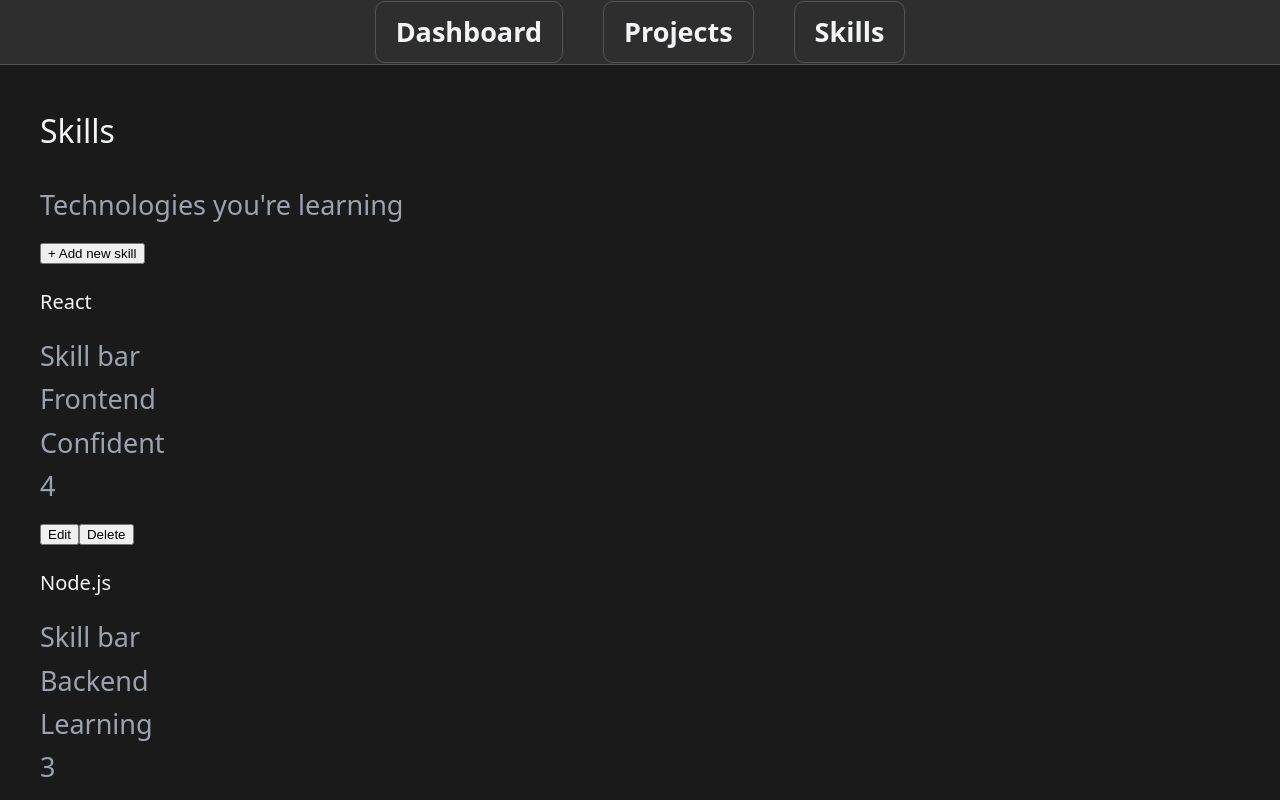
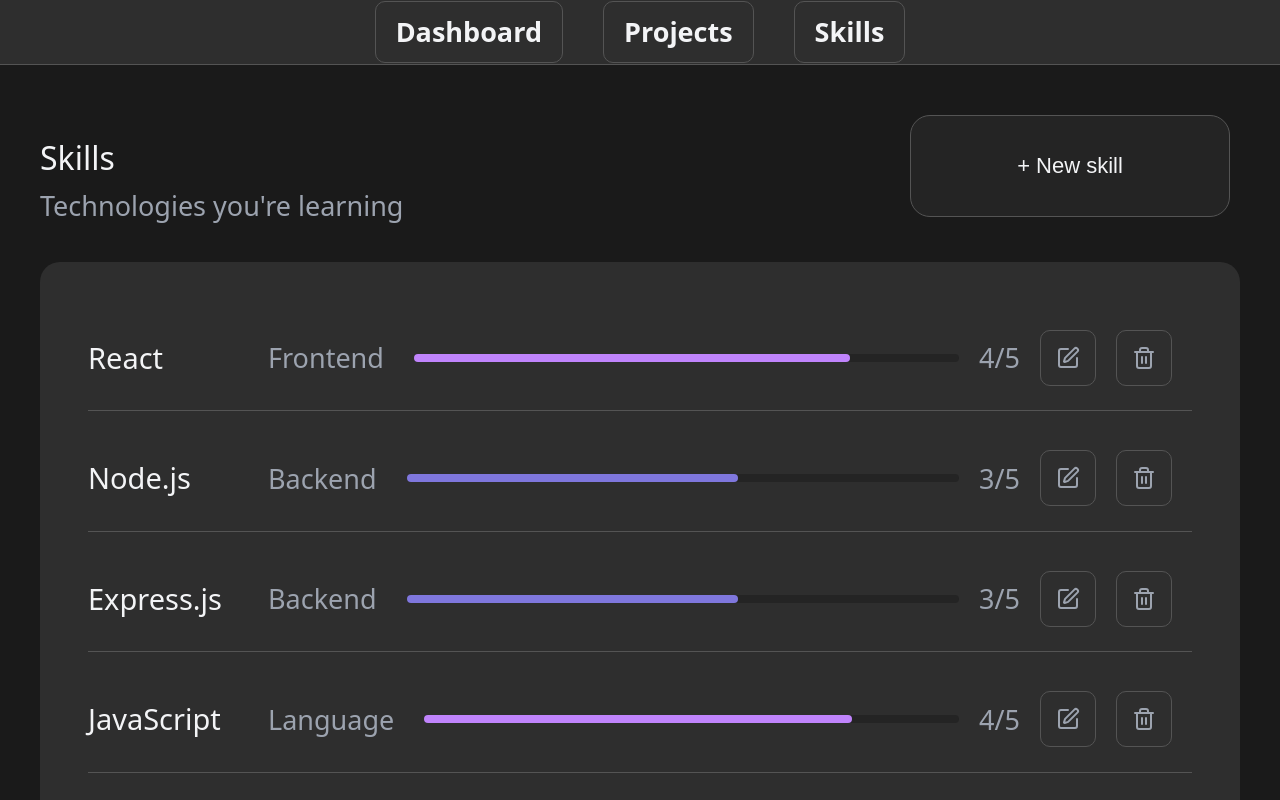
Before and after one commit to tomi-0/dev-tracker, a React (Vite) app in the folder client/: page /skills in a window 1280 px wide. Shown: the top 800 px of the page. Built offline with nearby package versions, Linux system fonts and the light colour scheme.

Commit message:
feat: finished styling skill page

```diff
--- a/client/src/components/SkillCard.jsx
+++ b/client/src/components/SkillCard.jsx
@@ -1,35 +1,44 @@
 import UpdateSkillForm from "./UpdateSkillForm"
 import { useState } from "react"
 
+import { SquarePen, Trash } from 'lucide-react'
+
+import "../styles/SkillsCard.css"
+
 const SkillCard = ({ skill, updateSkill, deleteSkill, addActivity, editingId, setEditingId }) => {
-  const confidenceLabel = {
-    1:"Beginner",
-    2:"Beginner",
-    3:"Learning",
-    4:"Confident",
-    5:"Expert"
+  const confidenceLabelStyle = {
+    1:"skill-bar low",
+    2:"skill-bar mid",
+    3:"skill-bar mid-high",
+    4:"skill-bar high",
+    5:"skill-bar max"
   }
 
   const [cancel, setCancel] = useState(true)
 
   return(
-    <div>
-      <h2>{skill.name}</h2>
-      <p>Skill bar</p>
-      <div>
-        <p>{skill.category}</p>
-        <p>{confidenceLabel[skill.confidence]}</p>
-        <p>{skill.confidence}</p>
-        <button onClick={() => {
-          setCancel(false)
-          setEditingId(skill.id)
-        }
-        }>Edit</button>
-        {editingId === skill.id && !cancel?  <UpdateSkillForm skill={skill} updateSkill={updateSkill} addActivity={addActivity} setCancel={setCancel}/> : <></>}
-        <button onClick={() => deleteSkill(skill.id)}>Delete</button>
-
+    <>
+    <div className="skill-card">
+      <div className="skill-info">
+        <h2 className="skill-title">{skill.name}</h2>
+        <p className="skill-category">{skill.category}</p>
       </div>
+        <div className="empty-skill-bar">
+          <div className={confidenceLabelStyle[skill.confidence]}></div>
+        </div>
+      <p className="confidence-rating">{skill.confidence+"/5"}</p>
+      <SquarePen className="edit-button" onClick={() => {
+        setCancel(false)
+        setEditingId(skill.id)
+      }
+      }/>
+      <Trash className="edit-button" onClick={() => deleteSkill(skill.id)}/>
+      <br></br>
     </div>
+    <div className="update-skill-form">
+       {editingId === skill.id && !cancel?  <UpdateSkillForm skill={skill} updateSkill={updateSkill} addActivity={addActivity} setCancel={setCancel}/> : <></>}
+    </div>
+    </>
   )
 }
 
--- a/client/src/components/SkillForm.jsx
+++ b/client/src/components/SkillForm.jsx
@@ -1,3 +1,5 @@
+import "../styles/UpdateProjectForm.css"
+
 const SkillForm = ({addSkill, addActivity}) => {
 
   const handleSkillForm = (formData) => {
@@ -37,7 +39,7 @@
         <option value="Tools">Tools</option>
         <option value="Concepts">Concepts</option>
       </select>
-      <button type="submit">Save Skill</button>
+      <button className="form-button" type="submit">Save Skill</button>
     </form>
   )
 }
--- a/client/src/components/UpdateSkillForm.jsx
+++ b/client/src/components/UpdateSkillForm.jsx
@@ -1,4 +1,6 @@
 import { useState } from "react"
+
+import "../styles/UpdateProjectForm.css"
 
 const UpdateSkillForm = ({skill, updateSkill, addActivity, setCancel}) => {
 
@@ -21,7 +23,7 @@
   }
 
   return (
-    <form action={editSkill}>
+    <form action={editSkill} className="skill-form">
       <input value={name} onChange={(e) => setName(e.target.value)}/>
        <select value={confidence} onChange={(e) => setConfidence(e.target.value)}>
         <option value="1">1</option>
@@ -38,8 +40,10 @@
         <option value="Tools">Tools</option>
         <option value="Concepts">Concepts</option>
       </select>
-      <button type="submit">Save</button>
-      <button onClick={() => setCancel(true)}>Cancel</button>
+      <div className="form-buttons">
+        <button className="form-button" type="submit">Save</button>
+        <button className="form-button" onClick={() => setCancel(true)}>Cancel</button>
+      </div>
     </form>
   )
 }
--- a/client/src/pages/Skills.jsx
+++ b/client/src/pages/Skills.jsx
@@ -2,6 +2,8 @@
 import { initialSkills } from '../data/testData'
 import SkillCard from "../components/SkillCard"
 import SkillForm from '../components/SkillForm'
+
+import "../styles/Skills.css"
 
 const Skills = ({skills, addSkill, updateSkill, deleteSkill, addActivity}) => {
 
@@ -14,17 +16,23 @@
 
   return(
     <section>
-      <h1>Skills</h1>
-      <p>Technologies you're learning</p>
+      <div className='skill-header'>
+        <div className='skill-left'>
+          <h1>Skills</h1>
+          <p className='skill-text'>Technologies you're learning</p>
+        </div>
 
-      <button onClick={changeView}>{
-        viewForm? "Cancel" : "+ Add new skill"
+        <button className="skill-add-button" onClick={changeView}>{
+          viewForm? "Cancel" : "+ New skill"
         }</button>
+      </div>
+
       {viewForm? <SkillForm addSkill={addSkill} addActivity={addActivity}/> : <></>}
-
-      {skills.map(skill => (
-        <SkillCard key={skill.id} skill={skill} updateSkill={updateSkill} deleteSkill={deleteSkill} addActivity={addActivity} editingId={editingId} setEditingId={setEditingId}/>
-      ))}
+      <div className='skill-container'>
+        {skills.map(skill => (
+          <SkillCard key={skill.id} skill={skill} updateSkill={updateSkill} deleteSkill={deleteSkill} addActivity={addActivity} editingId={editingId} setEditingId={setEditingId}/>
+        ))}
+      </div>
     </section>
   )
 }
--- a/client/src/styles/ProjectCard.css
+++ b/client/src/styles/ProjectCard.css
@@ -56,6 +56,7 @@
   border-radius: 10px;
   padding: 15px;
   margin-right: 20px;
+  cursor: pointer;
 }
 
 .editing-form {
@@ -78,3 +79,7 @@
   transition: background-color 0.5s;
   cursor: pointer;
 }
+
+.update-skill-form {
+  display: block;
+}
--- a/client/src/styles/Skills.css
+++ b/client/src/styles/Skills.css
@@ -0,0 +1,35 @@
+.skill-text {
+  margin-top: -25px;
+}
+
+.skill-left {
+  flex: 1;
+}
+
+.skill-header {
+  display: flex;
+  margin-bottom: 35px;
+}
+
+.skill-container {
+  background: var(--bg-secondary);
+  padding: 3rem;
+  border-radius: 20px;
+}
+
+.skill-add-button {
+  font-size: 22px;
+  background-color: var(--bg-primary);
+  color: var(--text-h);
+  border: 1px solid var(--border);
+  border-radius: 20px;
+  margin: 10px 10px;
+  padding: 2px 30px;
+  width: 20rem;
+}
+
+.skill-add-button:hover {
+  background-color: black;
+  transition: background-color 0.5s;
+  cursor: pointer;
+}
--- /dev/null
+++ b/client/src/styles/SkillsCard.css
@@ -0,0 +1,151 @@
+.skill-card {
+  display: flex;
+  margin-bottom: 20px;
+  padding-bottom: 5px;
+  border-bottom: 1px solid var(--border);
+  align-items: center;
+}
+
+.skill-title {
+  color: var(--text-h);
+  font-size: 29px;
+  margin-right: 20px;
+  width: 10rem;
+}
+
+.skill-info {
+  display: flex;
+  align-items: center;
+  min-width: 300px;
+}
+
+.skill-category {
+  margin-right: 30px;
+  display: flex;
+  justify-content: start;
+}
+
+.project-stack {
+  color: var(--text);
+}
+
+.buttons {
+  margin-left: 40px;
+  display: flex;
+  align-items: center;
+}
+
+.edit-button {
+  border: 1px solid var(--border);
+  border-radius: 10px;
+  padding: 15px;
+  margin-right: 20px;
+}
+
+.editing-form {
+  display: block
+}
+
+.empty-skill-bar {
+  display: flex;
+  flex: 1;
+  background-color: var(--bg-primary);
+  height: 1vh;
+  border-radius: 20px;
+}
+
+.confidence-rating {
+  margin-left: 20px;
+  margin-right: 20px;
+}
+
+.skill-card {
+  display: flex;
+  margin-bottom: 20px;
+  padding-bottom: 5px;
+  border-bottom: 1px solid var(--border);
+  align-items: center;
+}
+
+.skill-title {
+  color: var(--text-h);
+  font-size: 29px;
+  margin-right: 20px;
+  max-width: 10rem;
+}
+
+.skill-info {
+  display: flex;
+  align-items: center;
+  min-width: 300px;
+}
+
+.skill-category {
+  margin-right: 30px;
+  display: flex;
+  justify-content: start;
+}
+
+.project-stack {
+  color: var(--text);
+}
+
+.buttons {
+  margin-left: 40px;
+  display: flex;
+  align-items: center;
+}
+
+.edit-button {
+  border: 1px solid var(--border);
+  border-radius: 10px;
+  padding: 15px;
+  margin-right: 20px;
+  cursor: pointer;
+}
+
+.editing-form {
+  display: block
+}
+
+.empty-skill-bar {
+  display: flex;
+  flex: 1;
+  background-color: var(--bg-primary);
+  height: 1vh;
+  border-radius: 20px;
+  position: relative;
+}
+
+.skill-bar {
+  display: flex;
+  background-color: var(--conf-low);
+  height: 1vh;
+  border-radius: 20px;
+  justify-content: start;
+}
+
+.low {
+  background-color: var(--conf-low);
+  width: 20%;
+}
+
+.mid {
+  background-color: var(--conf-mid);
+  width: 40%;
+}
+
+.mid-high {
+  background-color: var(--conf-mid-high);
+  width: 60%;
+}
+
+.high {
+  background-color: var(--conf-high);
+  width: 80%;
+}
+
+.max {
+  background-color: var(--conf-max);
+  width: 100%;
+}
--- a/client/src/styles/UpdateProjectForm.css
+++ b/client/src/styles/UpdateProjectForm.css
@@ -2,11 +2,10 @@
   background-color: var(--bg-primary);
   display: grid;
   grid-template-columns: 1fr 1fr;
-  grid-template-rows: 1fr 1fr 1fr;
   border-radius: 20px;
   margin-bottom: 30px;
-  padding-bottom: 20px;
   padding: 20px;
+  min-height: max-content;
 }
 
 input, select {
@@ -59,3 +58,7 @@
   background-color: var(--border);
   transition: background-color 0.2s;
 }
+
+.skill-form {
+  margin-bottom: 50px;
+}
```
